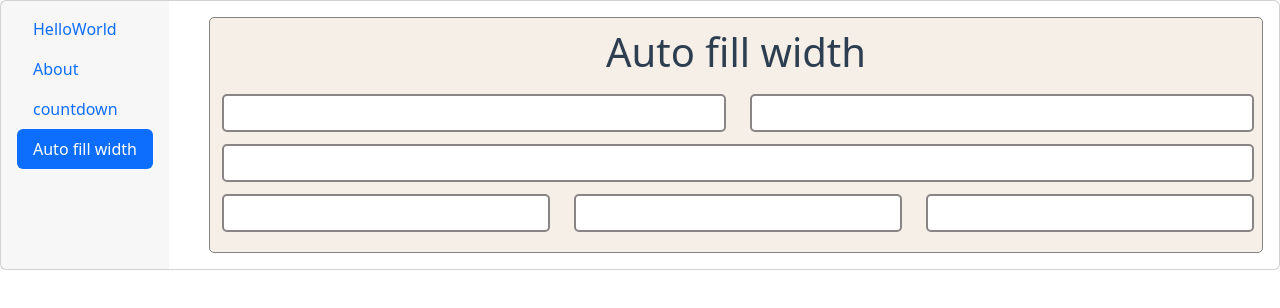
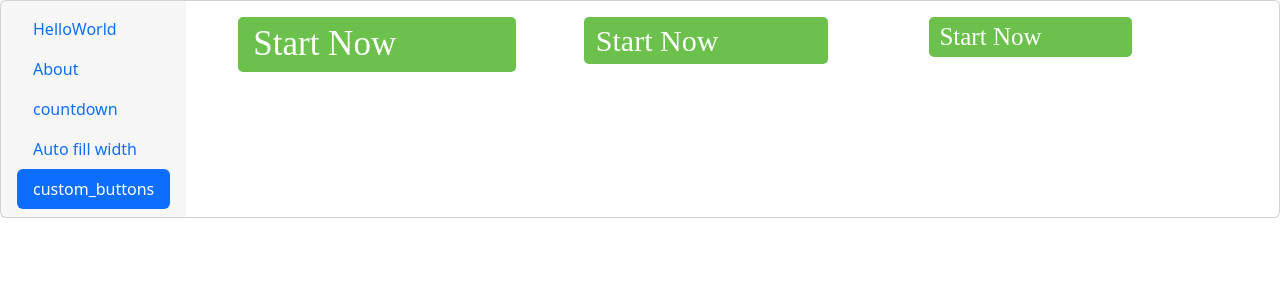
Before and after one commit to mahender11005/git_project, a Vue app: page / in a window 1280 px wide. Shown: the top 308 px of the page. Built offline with nearby package versions, Linux system fonts and the light colour scheme.

Commit message:
new files added

```diff
--- /dev/null
+++ b/scss/_vars.scss
@@ -0,0 +1,6 @@
+$Core_Green:#6CC14C;
+$Dark_Gray: #54585A ;
+$Black: #000000;
+$Medium_Gray:#9EA1A2;
+$White:#FFFFFF;
+$Light_Gray:#D0D0CE;
--- a/src/App.vue
+++ b/src/App.vue
@@ -6,7 +6,8 @@
           <b-tab title="HelloWorld"><HelloWorld /></b-tab>
           <b-tab title="About"><About /></b-tab>
            <b-tab title="countdown " ><countdown  /></b-tab>
-             <b-tab title="Auto fill width "   active><mainInput  /></b-tab>
+             <b-tab title="Auto fill width " ><mainInput  /></b-tab>
+              <b-tab title="custom_buttons "   active><custom_buttons  /></b-tab>
 
 
         </b-tabs>
@@ -20,6 +21,7 @@ import About from "./components/About.vue";
 import Countdown from './components/countdown.vue';
 import HelloWorld from "./components/HelloWorld.vue";
 import mainInput from "./components/mainInput.vue";
+import custom_buttons from "./components/custom_buttons.vue";
 
 export default {
   name: "App",
@@ -28,6 +30,7 @@ export default {
     About,
     Countdown,
     mainInput,
+    custom_buttons,
   },
 };
 </script>
--- a/src/components/customInput.vue
+++ b/src/components/customInput.vue
@@ -20,6 +20,7 @@ export default {
     max-width: auto;
     display: inline-block
 
+
 }
 
 </style>
--- /dev/null
+++ b/src/components/custom_buttons.vue
@@ -0,0 +1,62 @@
+<template>
+  <div class="container">
+    <div class="row">
+      <div class="col">
+        <button class="button_one">Start Now</button>
+      </div>
+      <div class="col">
+        <button class="button_three">Start Now</button>
+      </div>
+      <div class="col">
+        <button class="button_two">Start Now</button>
+      </div>
+    </div>
+  </div>
+</template>
+
+<script>
+export default {};
+</script>
+
+<style scoped lang="scss">
+@import "scss/_vars.scss";
+.button_one {
+  background-color: $Core_Green;
+  color: $White;
+  border: 0px;
+  font-family: "Croma Sans";
+  font-size: 35px;
+
+  border-radius: 5px;
+  font-weight: 450;
+  padding-left: 15px;
+  padding-right: 120px;
+  text-align: left;
+}
+.button_two {
+  background-color: $Core_Green;
+  color: $White;
+  border: 0px;
+  font-family: "Croma Sans";
+  font-size: 25px;
+
+  border-radius: 5px;
+  font-weight: 400;
+  padding-left: 10px;
+  padding-right: 90px;
+  text-align: left;
+}
+.button_three {
+  background-color: $Core_Green;
+  color: $White;
+  border: 0px;
+  font-family: "Croma Sans";
+  font-size: 30px;
+
+  border-radius: 5px;
+  font-weight: 450;
+  padding-left: 12px;
+  padding-right: 110px;
+  text-align: left;
+}
+</style>
```
